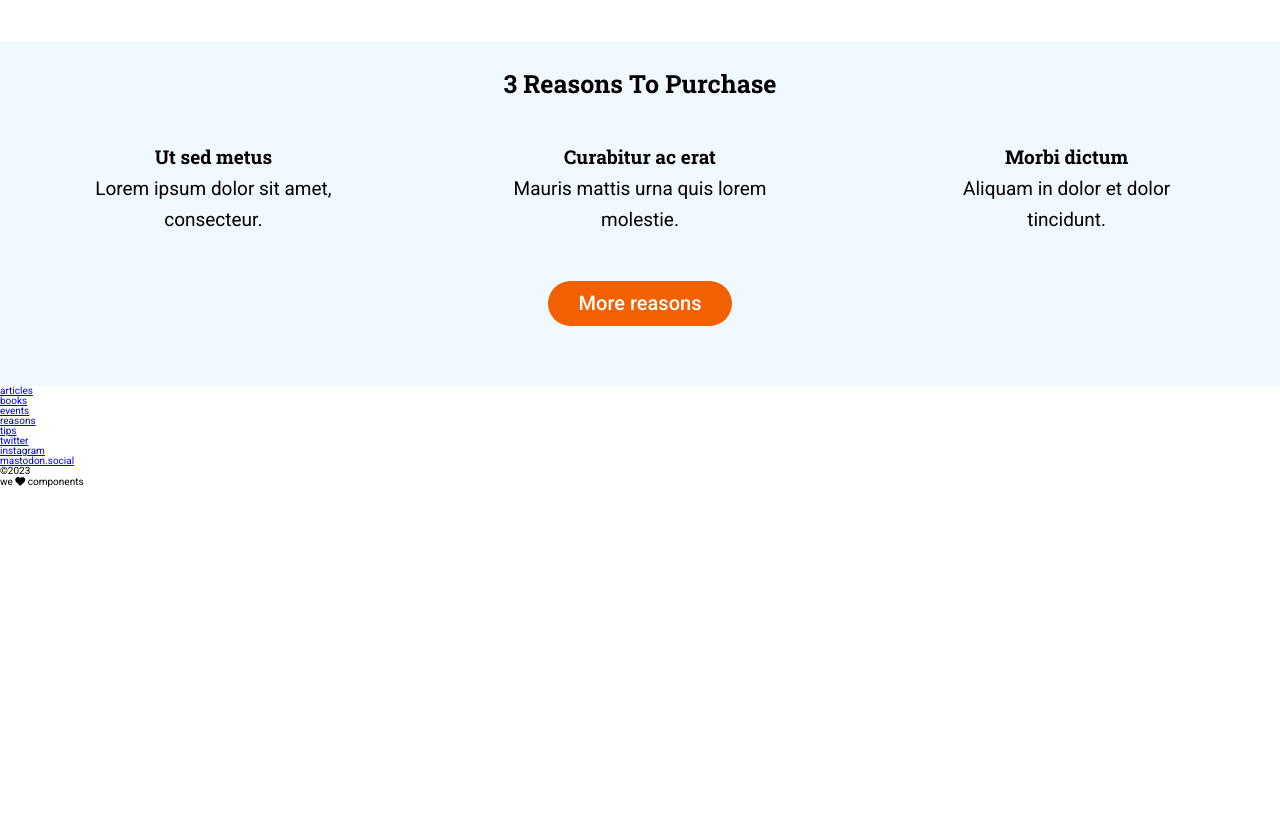
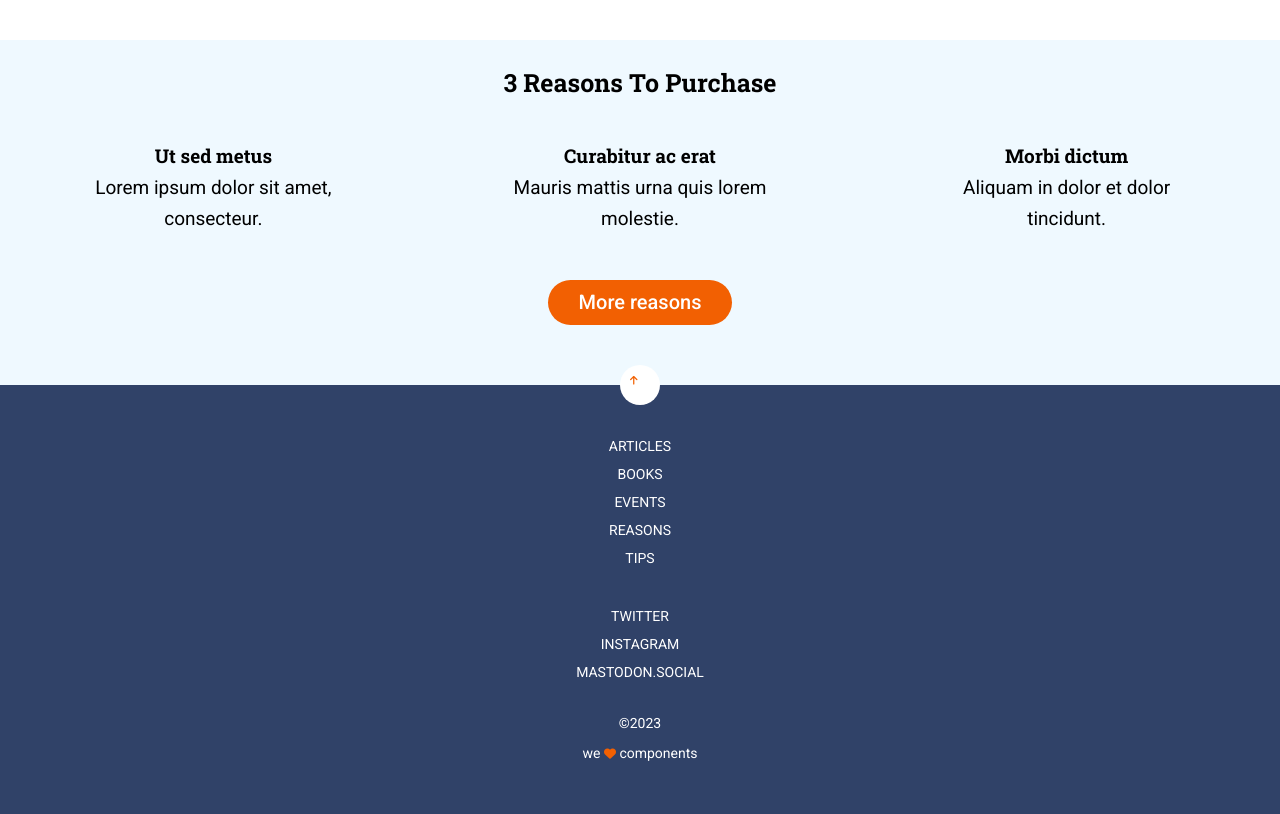
Before and after one commit to Adalab/modulo-1-evaluacion-final-masarom, a website: page src/html/index.html in a window 1280 px wide. Shown: the part 1032-1846 px from the top of the page. Before the commit the page ends 1519 px from the top, so only its background shows below. Drawn offline with nearby package versions, Linux system fonts and the light colour scheme; files that its build step writes are made by us from their sources; files whose address does not match are found by name.

Commit message:
add footer styles

```diff
--- a/src/html/partials/footer.html
+++ b/src/html/partials/footer.html
@@ -1,5 +1,5 @@
 <footer class="footer">
-    <a href="#home" class="arrow__up"></a>
+    <a href="#home" class="arrow__up"><i class="fa-solid fa-arrow-up"></i></a>
     <nav class="footer__menu">
       <ul class="menu__list">
         <li class="list__item"><a href="https://adalab.es/" target="_blank" class="item__link">articles</a></li>
--- a/src/scss/core/_variables.scss
+++ b/src/scss/core/_variables.scss
@@ -21,7 +21,7 @@ $black_20_opacity: rgba(0, 0, 0, 0.2);
 /* Sizes */
 $title_mobile: 2.5rem;
 $text_mobile: 1.9rem;
-$text_small: 1.5rem;
+$text_small: 1.4rem;
 
 $title_2_tablet: 2.6rem;
 $title_3_text_tablet_desktop: 2.4rem;
--- a/src/scss/layout/_footer.scss
+++ b/src/scss/layout/_footer.scss
@@ -0,0 +1,43 @@
+.footer {
+    background-color: $background_color_grey_blue;
+    display: flex;
+    flex-direction: column;
+    justify-content: center;
+    align-items: center;
+    .fa-arrow-up {
+        color: $button_orange_color;
+        background-color: $white;
+        border-radius: 50%;
+        padding: 10px;
+        width: 20px;
+        height: 20px;
+        transform: translateY(-50%);
+    }
+    .footer__menu, .footer__socials {
+        margin-bottom: 30px;
+        .list__item {
+            padding-top: 14px;
+            text-align: center;
+        }
+        a {
+            color: white;
+            text-transform: uppercase;
+            text-decoration: none;
+            font-size: $text_small;
+        }
+    }
+    .copyright {
+        color: $white;
+        text-align: center;
+        font-size: $text_small;
+        line-height: 2.14;
+        .copyright__sentence{
+            margin-bottom: 45px;
+            .fa-heart {
+                color: $button_orange_color;
+                font-size: 1.2rem;
+            }
+        }
+    }
+
+}
```
